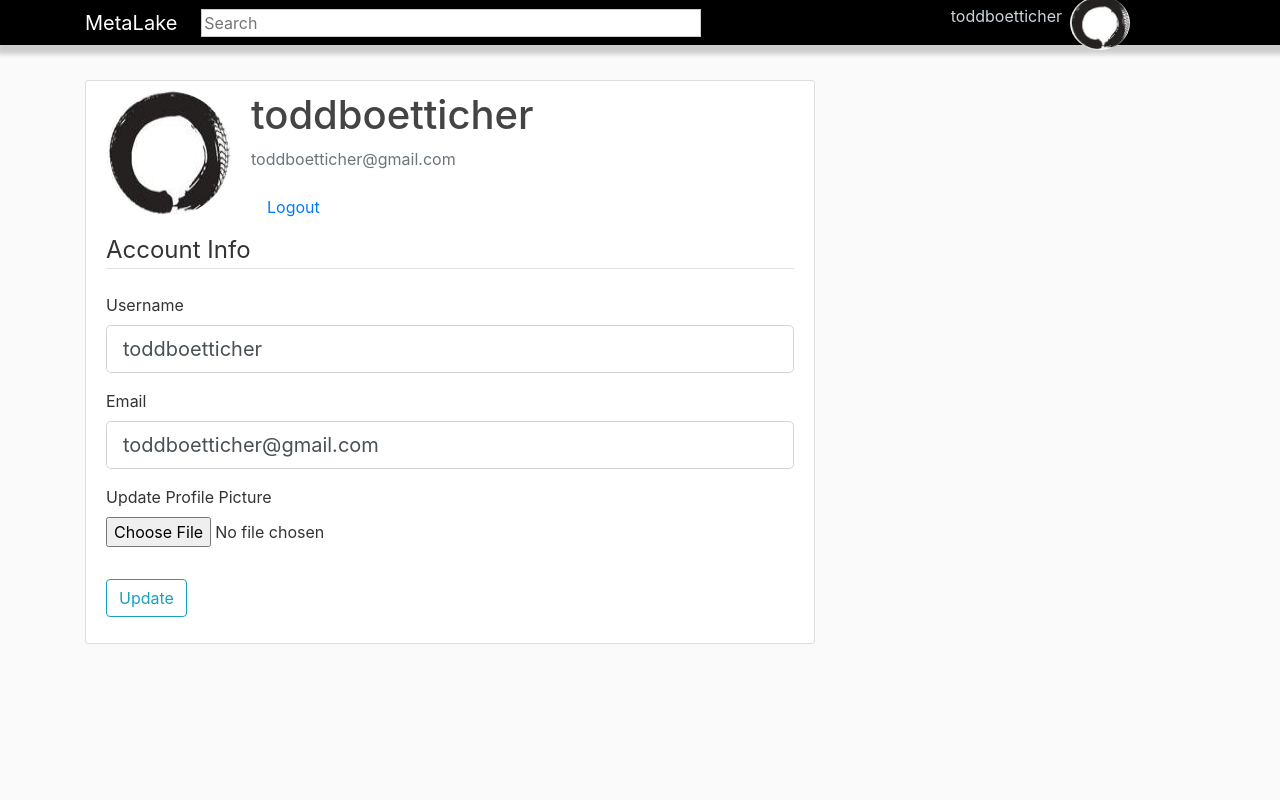
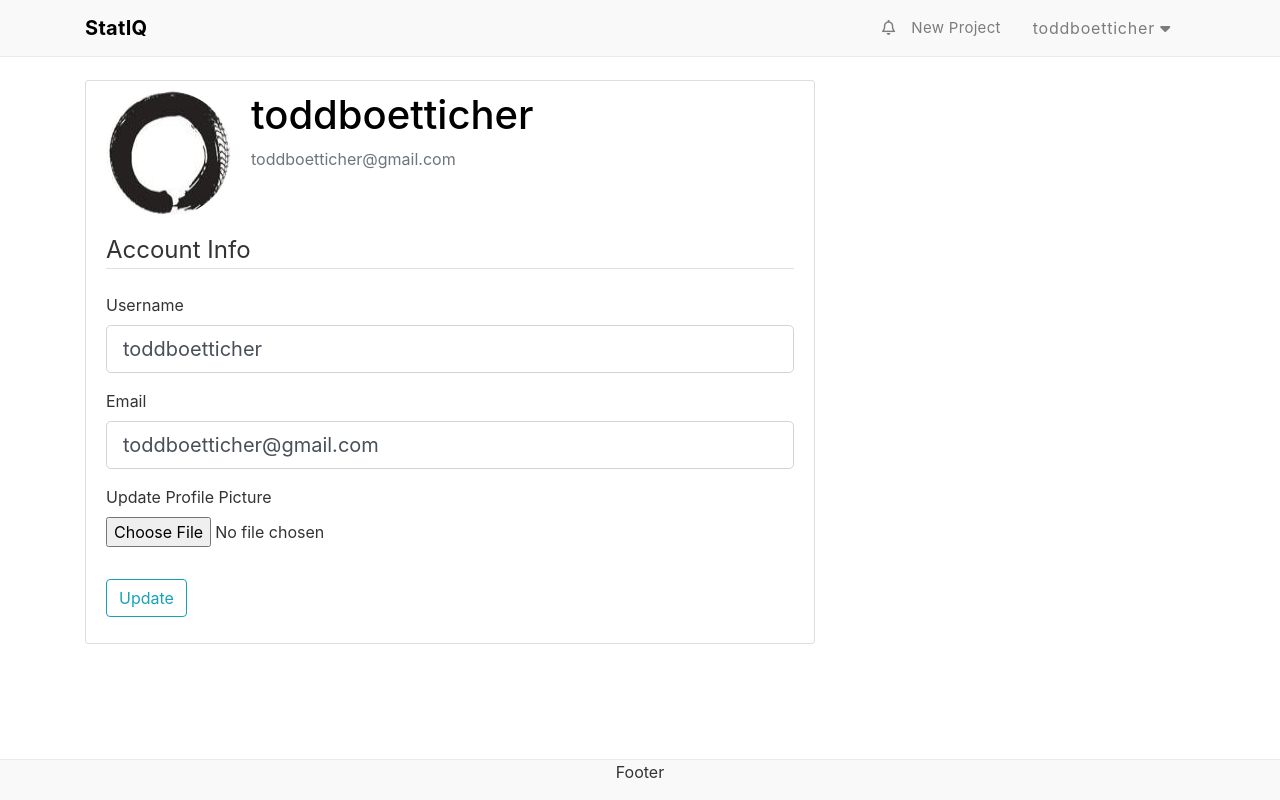
Before and after one commit to tboetticher/metaLake, a Flask app: page /account in a window 1280 px wide. Run offline with Flask 2, Linux system fonts and the light colour scheme; a user stored in the database is signed in; some libraries are stand-ins or nearby versions.

Commit message:
Updated UI theme

```diff
--- a/metaLake/routes.py
+++ b/metaLake/routes.py
@@ -8,6 +8,8 @@ from metaLake.forms import (RegistrationForm, LoginForm, UpdateAccountForm,
 from metaLake.models import User, Post
 from flask_login import login_user, current_user, logout_user, login_required
 from flask_mail import Message
+from flask_user import roles_required
+
 
 
 @app.route("/")
@@ -21,6 +23,12 @@ def home():
     form.email.data = current_user.email
     image_file = url_for('static', filename='profile_pics/' + current_user.image_file)
     return render_template('home.html', posts=posts,image_file=image_file, form=form)
+
+@app.route("/new_project")
+@login_required
+def newProject():
+    return render_template('new_project.html', title='New_Project')
+
 
 
 @app.route("/about")
@@ -101,7 +109,7 @@ def account():
                            image_file=image_file, form=form)
 
 
-@app.route("/post/new", methods=['GET', 'POST'])
+@app.route("/project/new", methods=['GET', 'POST'])
 @login_required
 def new_post():
     form = PostForm()
@@ -111,7 +119,7 @@ def new_post():
         db.session.commit()
         flash('Your post has been created!', 'success')
         return redirect(url_for('home'))
-    return render_template('create_post.html', title='New Post',
+    return render_template('create_project.html', title='New Post',
                            form=form, legend='New Post')
 
 
--- a/metaLake/static/main.css
+++ b/metaLake/static/main.css
@@ -1,43 +1,111 @@
 body {
-  background: #fafafa;
   color: #333333;
   margin-top: 5rem;
+  background-color: #ffffff; /* whole page default color */
 }
 
 h1, h2, h3, h4, h5, h6 {
-  color: #444444;
+  color: black;
+}
+/* Company Title*/
+.navbar .navbar-brand {
+  color: black;
+  font-weight: bold;
 }
 
 .bg-steel {
-  background-color: black;
-  height: 45px;
-  -moz-box-shadow:    3px 3px 5px 6px #ccc;
-  -webkit-box-shadow: 3px 3px 5px 6px #ccc;
-  box-shadow:         3px 3px 5px 6px #ccc;
-}
-
-.site-header .navbar-nav .nav-link {
-  color: #cbd5db;
+   background-color: #f9f9f9; /* top menu background color*/
+   min-height: 54px;
+   border-bottom: 1px solid #e9eaeb;
+   color: black;
+   font-size: 15px;
+   font-feature-settings: "liga" 0,"kern";
+   text-rendering: optimizeLegibility;
+   letter-spacing: .02em;
+   padding-left: 15px;
+   padding-right: 15px;
 }
 
 .site-header .navbar-nav .nav-link:hover {
-  color: #ffffff;
+  color: black;
 }
 
 .site-header .navbar-nav .nav-link.active {
   font-weight: 500;
 }
-.site-header .navbar-nav input[type=text] {
-    border: 1px solid #ccc;
-    width: 500px;
-  }
 
-.site-header .account-img {
-    height: 54px;
-    min-width: : 790px;
-    margin-right: 50%;
-    margin-bottom: 0%;
-  }
+.dropbtn {
+  color: white;
+  padding: 16px;
+  font-size: 16px;
+  border: none;
+  cursor: pointer;
+}
+
+
+/* The container <div> - needed to position the dropdown content */
+.dropdown {
+  position: absolute;
+  margin-top: 0;
+  font-size: 13px;
+  letter-spacing: .06em;
+  padding: 6.75px 0;
+  position: relative;
+  display: inline-block;
+  padding-inline-start: 40px;
+}
+
+/* Dropdown Content (Hidden by Default) */
+.dropdown-content {
+  display: none;
+  position: absolute;
+  background-color: #f1f1f1;
+  min-width: 160px;
+  box-shadow: 0px 8px 16px 0px rgba(0,0,0,0.2);
+  z-index: 1;
+}
+
+/* Links inside the dropdown */
+.dropdown-content a {
+  color: black;
+  padding: 12px 16px;
+  text-decoration: none;
+  display: block;
+  padding-inline-start: 40px;
+}
+
+/* Change color of dropdown links on hover */
+.dropdown-content a:hover {background-color: #ddd}
+
+/* Show the dropdown menu (use JS to add this class to the .dropdown-content container when the user clicks on the dropdown button) */
+.show {display:block;}
+
+.subNavbar {
+  position: fixed;
+  background-color: white;
+  top: 54px; /* Position the navbar at the top of the page */
+  width: 100%;
+
+}
+
+.subNavbar a {
+  color: black;
+  padding: 8px 2px;
+  text-decoration: none;
+  display: block;
+  padding-inline-start: 40px;
+}
+
+
+.sideContainer .content-section {
+  display: block;
+  background-color: black;
+  color: black;
+  height: 100%;
+  width: 100%;
+
+}
+
 
 .content-section {
   background: #ffffff;
@@ -46,6 +114,11 @@ h1, h2, h3, h4, h5, h6 {
   border-radius: 3px;
   margin-bottom: 20px;
 }
+
+/* Navigation links */
+
+
+
 
 .article-title {
   color: #444444;
@@ -93,3 +166,14 @@ a.article-title:hover {
 .account-heading {
   font-size: 2.5rem;
 }
+
+.footer {
+  position: absolute;
+  left: 0;
+  bottom: 0;
+  width: 100%;
+  background-color: #f9f9f9;
+  color: #333333;
+  text-align: center;
+  border-top: 1px solid #e9eaeb;
+}
--- a/metaLake/templates/account.html
+++ b/metaLake/templates/account.html
@@ -6,7 +6,6 @@
         <div class="media-body">
           <h2 class="account-heading">{{ current_user.username }}</h2>
           <p class="text-secondary">{{ current_user.email }}</p>
-          <a class="nav-item nav-link" href="{{ url_for('logout') }}">Logout</a>
         </div>
       </div>
         <form method="POST" action="" enctype="multipart/form-data">
--- a/metaLake/templates/layout.html
+++ b/metaLake/templates/layout.html
@@ -1,14 +1,17 @@
 <!DOCTYPE html>
 <html>
 <head>
+
     <!-- Required meta tags -->
     <meta charset="utf-8">
     <meta name="viewport" content="width=device-width, initial-scale=1, shrink-to-fit=no">
 
     <!-- Bootstrap CSS -->
     <link rel="stylesheet" href="https://maxcdn.bootstrapcdn.com/bootstrap/4.0.0/css/bootstrap.min.css" integrity="sha384-Gn5384xqQ1aoWXA+058RXPxPg6fy4IWvTNh0E263XmFcJlSAwiGgFAW/dAiS6JXm" crossorigin="anonymous">
+    <link rel="stylesheet" type="text/css" href="{{ url_for('static', filename='main.css') }}">
+    <script src="https://kit.fontawesome.com/b99e675b6e.js"></script>
+    <script type="text/javascript" src="http://livejs.com/live.js"></script>
 
-    <link rel="stylesheet" type="text/css" href="{{ url_for('static', filename='main.css') }}">
 
     {% if title %}
         <title>MetaLake - {{ title }}</title>
@@ -18,35 +21,50 @@
 </head>
 <body>
     <header class="site-header">
-      <nav class="navbar navbar-expand-md navbar-dark bg-steel fixed-top">
+      <nav class="navbar navbar-expand-md navbar-light bg-steel fixed-top">
         <div class="container">
-          <a class="navbar-brand mr-4" href="{{ url_for('home') }}">MetaLake</a>
+          <a class="navbar-brand mr-4" href="{{ url_for('home') }}"> StatIQ</a>
+
+
+
           <button class="navbar-toggler" type="button" data-toggle="collapse" data-target="#navbarToggle" aria-controls="navbarToggle" aria-expanded="false" aria-label="Toggle navigation">
             <span class="navbar-toggler-icon"></span>
           </button>
+
           <div class="collapse navbar-collapse" id="navbarToggle">
             <div class="navbar-nav mr-auto">
               <!-- <a class="nav-item nav-link" href="{{ url_for('about') }}">About</a> -->
-              {% if current_user.is_authenticated %}
-              <input type="text" placeholder="Search">
-              {% endif %}
             </div>
             <!-- Navbar Right Side -->
+
             <div class="navbar-nav">
               {% if current_user.is_authenticated %}
                 <!-- <a class="nav-item nav-link" href="{{ url_for('new_post') }}">New Post</a> -->
-                <a class="nav-item nav-link" href="{{ url_for('account') }}">{{ current_user.username }} </a>
-                <img class="rounded-circle account-img" href="{{ url_for('account') }}" src="{{ image_file }}">
+
+                <a class="nav-item nav-link"><i class="far fa-bell"></i> </a>  <!-- Issue   it collapses with the opther menu items -->
+                <a class="nav-item nav-link" href="{{ url_for('newProject') }}"> New Project </a>
+
+
+                <div class="nav-item nav-link dropdown">
+                  <a onclick="myFunction()" class="dropbtn">{{ current_user.username }} <i class="fas fa-caret-down"></i></a>
+                  <div id="myDropdown" class="dropdown-content">
+                    <a href="{{ url_for('account') }}">Account Settings</a>
+                    <a href="{{ url_for('logout') }}">Logout</a>
+                  </div>
+                </div>
 
               {% else %}
                 <a class="nav-item nav-link" href="{{ url_for('login') }}">Login</a>
-                <a class="nav-item nav-link" href="{{ url_for('register') }}">Register</a>
+                <a class="nav-item nav-link" href="{{ url_for('register') }}">Get Started</a>
               {% endif %}
             </div>
           </div>
         </div>
       </nav>
+
     </header>
+    {% block secondNav %}{% endblock %}
+
     <main role="main" class="container">
       <div class="row">
         <div class="col-md-8">
@@ -61,23 +79,9 @@
           {% endwith %}
           {% block content %}{% endblock %}
         </div>
-        <!--
-        <div class="col-md-4">
-          <div class="content-section">
-            <h3>Our Sidebar</h3>
-            <p class='text-muted'>You can put any information here you'd like.
-              <ul class="list-group">
-                <li class="list-group-item list-group-item-light">Latest Posts</li>
-                <li class="list-group-item list-group-item-light">Announcements</li>
-                <li class="list-group-item list-group-item-light">Calendars</li>
-                <li class="list-group-item list-group-item-light">etc</li>
-              </ul>
-            </p>
-          </div>
-        </div> -->
-
 
       </div>
+
     </main>
 
 
@@ -86,5 +90,26 @@
     <script src="https://code.jquery.com/jquery-3.2.1.slim.min.js" integrity="sha384-KJ3o2DKtIkvYIK3UENzmM7KCkRr/rE9/Qpg6aAZGJwFDMVNA/GpGFF93hXpG5KkN" crossorigin="anonymous"></script>
     <script src="https://cdnjs.cloudflare.com/ajax/libs/popper.js/1.12.9/umd/popper.min.js" integrity="sha384-ApNbgh9B+Y1QKtv3Rn7W3mgPxhU9K/ScQsAP7hUibX39j7fakFPskvXusvfa0b4Q" crossorigin="anonymous"></script>
     <script src="https://maxcdn.bootstrapcdn.com/bootstrap/4.0.0/js/bootstrap.min.js" integrity="sha384-JZR6Spejh4U02d8jOt6vLEHfe/JQGiRRSQQxSfFWpi1MquVdAyjUar5+76PVCmYl" crossorigin="anonymous"></script>
+    <script> function myFunction() {
+        document.getElementById("myDropdown").classList.toggle("show");
+      }
+
+      // Close the dropdown menu if the user clicks outside of it
+      window.onclick = function(event) {
+        if (!event.target.matches('.dropbtn')) {
+          var dropdowns = document.getElementsByClassName("dropdown-content");
+          var i;
+          for (i = 0; i < dropdowns.length; i++) {
+            var openDropdown = dropdowns[i];
+            if (openDropdown.classList.contains('show')) {
+              openDropdown.classList.remove('show');
+            }
+          }
+        }
+      }
+</script>
 </body>
+<div class="footer">
+  <p>Footer</p>
+</div>
 </html>
```
Also changed, not shown: metaLake/templates/new_project.html (added, +17 -0 lines), requirements.txt (+223 -0 lines), metaLake/site.db, metaLake/static/web_pics/icon.png (added), metaLake/templates/create_project.html (renamed from metaLake/templates/create_post.html).
